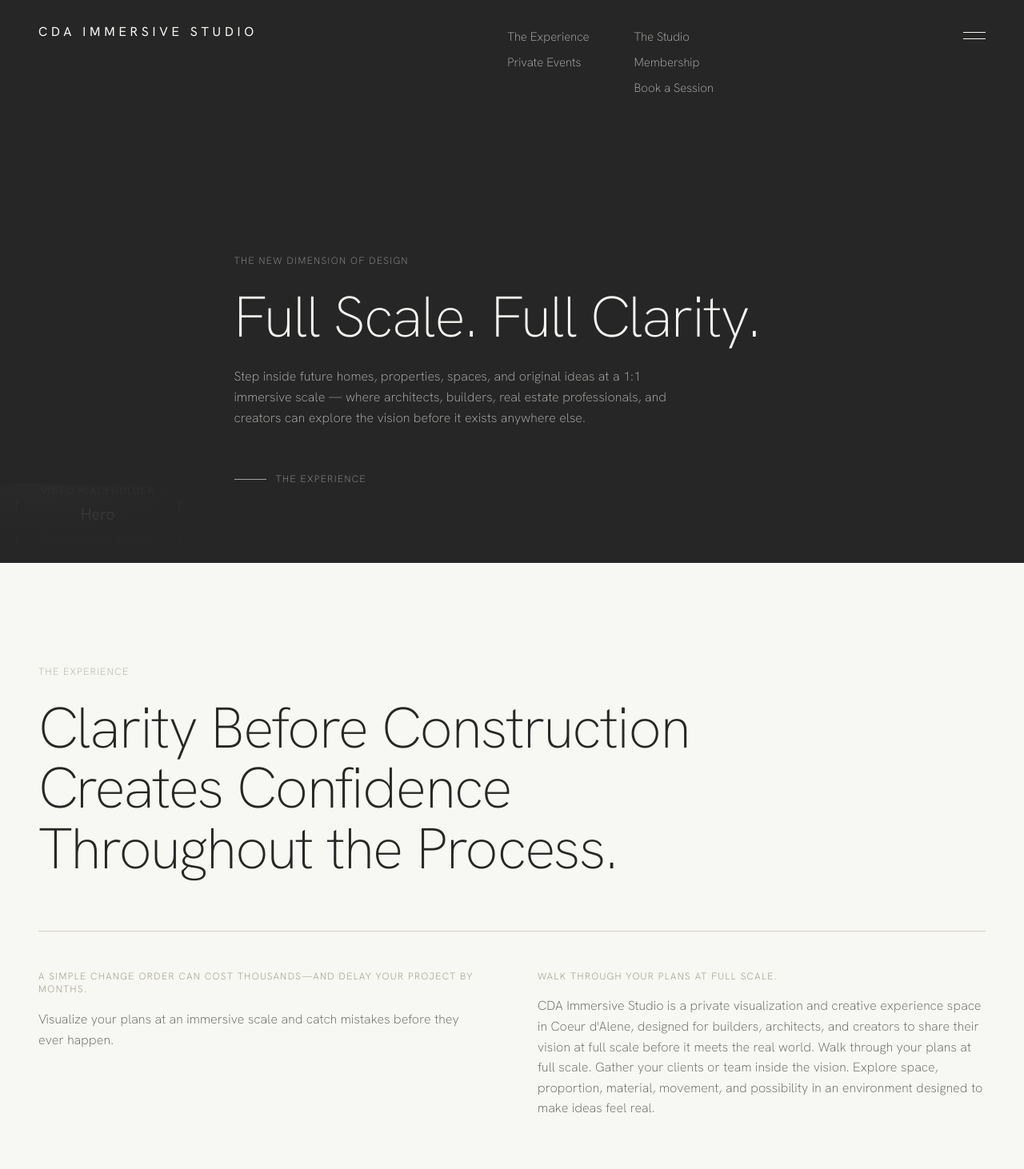
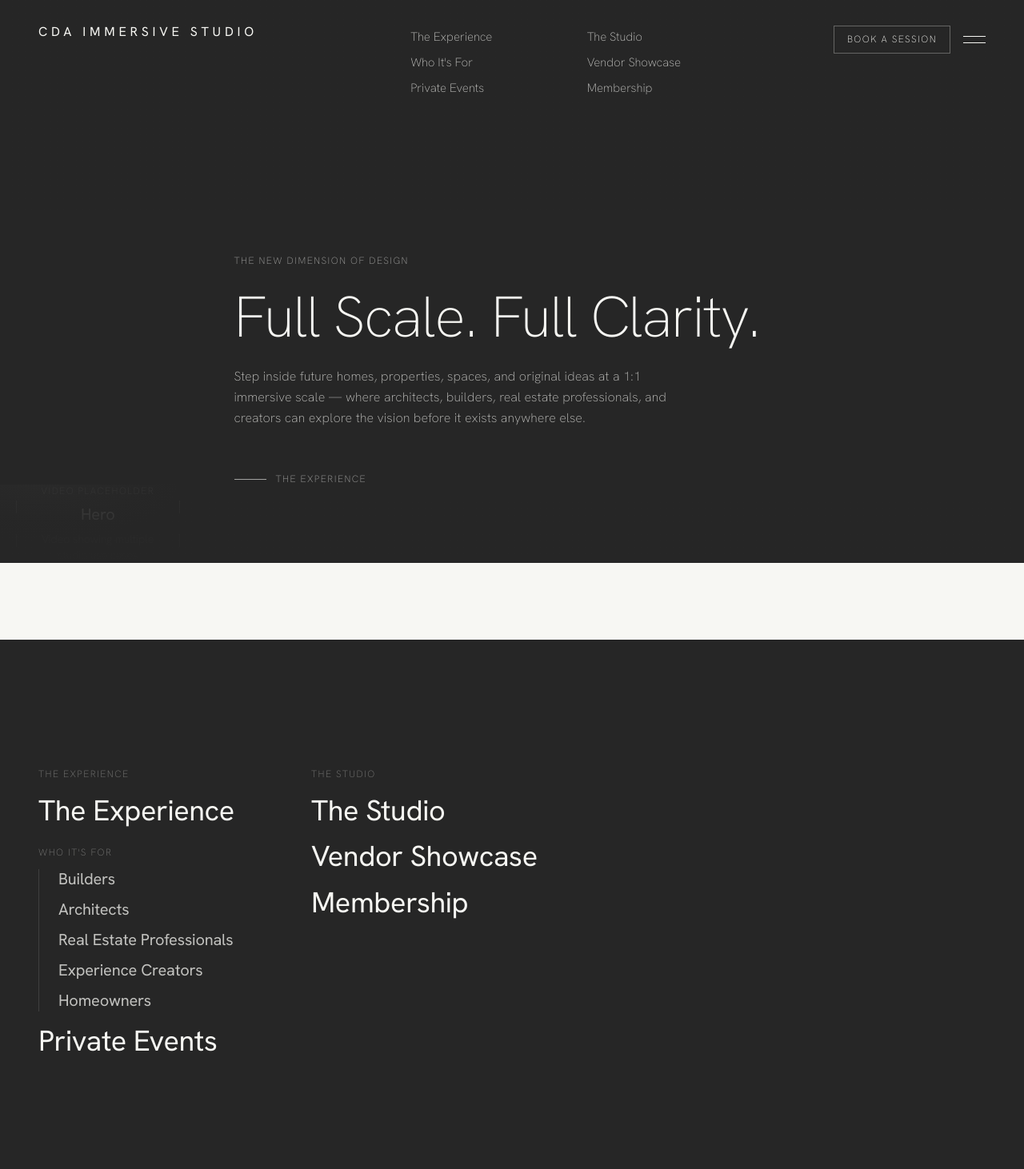
Before and after one commit to MonyVannn/immersive-studio-cda, a Next.js app: page / in a window 1280 px wide. Shown: the top 1462 px of the page at 80% size. Built offline with nearby package versions, Linux system fonts and the light colour scheme.

Commit message:
(feat): Change header and animation for header

```diff
--- a/components/sections/hero.tsx
+++ b/components/sections/hero.tsx
@@ -24,7 +24,7 @@
         </p>
 
         <a
-          href="#what-happens-here"
+          href="#the-experience"
           className="mt-8 inline-flex w-fit items-center gap-3 text-label text-off-white/60 transition-colors hover:text-off-white"
         >
           <span
--- a/components/sections/our-location.tsx
+++ b/components/sections/our-location.tsx
@@ -4,7 +4,7 @@
 export function OurLocation() {
   return (
     <section
-      id="our-location"
+      id="the-studio"
       className="scroll-mt-28 bg-onyx px-6 py-24 text-off-white md:px-12 md:py-32"
     >
       <div className="mx-auto grid w-full max-w-[110rem] gap-12 lg:grid-cols-12 lg:gap-16">
--- a/components/sections/what-happens-here.tsx
+++ b/components/sections/what-happens-here.tsx
@@ -4,7 +4,7 @@
 export function WhatHappensHere() {
   return (
     <section
-      id="what-happens-here"
+      id="the-experience"
       className="scroll-mt-28 bg-off-white px-6 py-24 md:px-12 md:py-32"
     >
       <div className="mx-auto flex w-full max-w-[110rem] flex-col gap-16">
--- a/components/site-footer.tsx
+++ b/components/site-footer.tsx
@@ -7,7 +7,7 @@
     <footer className="bg-onyx px-6 pb-12 pt-24 text-off-white md:px-12 md:pt-32">
       <div className="mx-auto flex w-full max-w-[110rem] flex-col gap-20">
         <div className="grid gap-16 lg:grid-cols-2 lg:gap-24">
-          <section id="about" className="flex scroll-mt-28 flex-col gap-6">
+          <section id="membership" className="flex scroll-mt-28 flex-col gap-6">
             <p className="text-label text-off-white/50">{about.eyebrow}</p>
             <h2 className="text-h2 font-secondary text-off-white">
               {about.headline}
--- a/components/site-header.tsx
+++ b/components/site-header.tsx
@@ -3,7 +3,123 @@
 import Link from "next/link";
 import { useEffect, useState } from "react";
 import { brand } from "@/lib/brand";
-import { navGroups } from "@/lib/content/site";
+import {
+  navGroups,
+  primaryAction,
+  type NavGroup,
+  type NavSubsection,
+} from "@/lib/content/site";
+
+const navLinkClassName =
+  "text-[0.9375rem] font-secondary leading-7 text-off-white/75 transition-colors hover:text-off-white";
+
+function NavSubsectionList({
+  subsection,
+  onNavigate,
+  variant = "desktop",
+  linkClassName = navLinkClassName,
+  labelClassName = navLinkClassName,
+}: {
+  subsection: NavSubsection;
+  onNavigate?: () => void;
+  variant?: "desktop" | "mobile";
+  linkClassName?: string;
+  labelClassName?: string;
+}) {
+  if (variant === "mobile") {
+    return (
+      <div className="flex flex-col gap-3">
+        <p className={labelClassName}>{subsection.label}</p>
+        <ul className="flex flex-col gap-3 border-l border-off-white/12 pl-6">
+          {subsection.links.map((link) => (
+            <li key={link.href}>
+              <Link href={link.href} onClick={onNavigate} className={linkClassName}>
+                {link.label}
+              </Link>
+            </li>
+          ))}
+        </ul>
+      </div>
+    );
+  }
+
+  return (
+    <div className="group/subsection">
+      <p className={`${labelClassName} cursor-default`}>{subsection.label}</p>
+
+      <div className="grid grid-rows-[0fr] transition-[grid-template-rows] duration-300 ease-[cubic-bezier(0.22,1,0.36,1)] group-hover/subsection:grid-rows-[1fr] group-focus-within/subsection:grid-rows-[1fr] motion-reduce:transition-none">
+        <div className="overflow-hidden">
+          <ul className="flex flex-col gap-1 border-l border-off-white/12 py-1 pl-3 motion-safe:-translate-y-1 motion-safe:opacity-0 motion-safe:transition-[transform,opacity] motion-safe:duration-300 motion-safe:ease-[cubic-bezier(0.22,1,0.36,1)] motion-safe:group-hover/subsection:translate-y-0 motion-safe:group-hover/subsection:opacity-100 motion-safe:group-focus-within/subsection:translate-y-0 motion-safe:group-focus-within/subsection:opacity-100 motion-reduce:translate-y-0 motion-reduce:opacity-100">
+            {subsection.links.map((link) => (
+              <li key={link.href}>
+                <Link
+                  href={link.href}
+                  onClick={onNavigate}
+                  className="text-sm font-secondary leading-6 text-off-white/70 transition-colors hover:text-off-white"
+                >
+                  {link.label}
+                </Link>
+              </li>
+            ))}
+          </ul>
+        </div>
+      </div>
+    </div>
+  );
+}
+
+function NavGroupLinks({
+  group,
+  onNavigate,
+  variant = "desktop",
+  linkClassName = navLinkClassName,
+  subsectionLinkClassName = navLinkClassName,
+  subsectionLabelClassName = navLinkClassName,
+}: {
+  group: NavGroup;
+  onNavigate?: () => void;
+  variant?: "desktop" | "mobile";
+  linkClassName?: string;
+  subsectionLinkClassName?: string;
+  subsectionLabelClassName?: string;
+}) {
+  return (
+    <>
+      {group.links.slice(0, 1).map((link) => (
+        <Link
+          key={link.href}
+          href={link.href}
+          onClick={onNavigate}
+          className={linkClassName}
+        >
+          {link.label}
+        </Link>
+      ))}
+
+      {group.subsections?.map((subsection) => (
+        <NavSubsectionList
+          key={subsection.label}
+          subsection={subsection}
+          onNavigate={onNavigate}
+          variant={variant}
+          linkClassName={subsectionLinkClassName}
+          labelClassName={subsectionLabelClassName}
+        />
+      ))}
+
+      {group.links.slice(1).map((link) => (
+        <Link
+          key={link.href}
+          href={link.href}
+          onClick={onNavigate}
+          className={linkClassName}
+        >
+          {link.label}
+        </Link>
+      ))}
+    </>
+  );
+}
 
 export function SiteHeader() {
   const [scrolled, setScrolled] = useState(false);
@@ -33,6 +149,7 @@
     };
   }, [menuOpen]);
 
+  const closeMenu = () => setMenuOpen(false);
   const opaque = scrolled || menuOpen;
 
   return (
@@ -49,7 +166,7 @@
         >
           <Link
             href="/"
-            onClick={() => setMenuOpen(false)}
+            onClick={closeMenu}
             className="text-base uppercase leading-none tracking-[0.3em] text-off-white transition-opacity hover:opacity-70"
           >
             {brand.name}
@@ -62,18 +179,19 @@
                 aria-label={group.label}
                 className="flex flex-col gap-1"
               >
-                {group.links.map((link) => (
-                  <Link
-                    key={link.href}
-                    href={link.href}
-                    className="text-[0.9375rem] font-secondary leading-7 text-off-white/75 transition-colors hover:text-off-white"
-                  >
-                    {link.label}
-                  </Link>
-                ))}
+                <NavGroupLinks group={group} variant="desktop" />
               </nav>
             ))}
           </div>
+
+          <div className="flex items-center gap-4">
+            <Link
+              href={primaryAction.href}
+              onClick={closeMenu}
+              className="border border-off-white/30 px-4 py-2 text-label text-off-white transition-colors hover:border-off-white hover:bg-off-white hover:text-onyx"
+            >
+              {primaryAction.label}
+            </Link>
 
             <button
               type="button"
@@ -96,11 +214,16 @@
             </button>
           </div>
         </div>
+      </div>
 
       <div
         id="site-menu"
-        hidden={!menuOpen}
-        className="fixed inset-0 -z-10 bg-onyx px-6 pb-16 pt-32 md:px-12 md:pt-40"
+        aria-hidden={!menuOpen}
+        className={`fixed inset-0 -z-10 bg-onyx px-6 pb-16 pt-32 transition-transform duration-500 ease-[cubic-bezier(0.22,1,0.36,1)] motion-reduce:transition-none md:px-12 md:pt-40 ${
+          menuOpen
+            ? "translate-y-0"
+            : "pointer-events-none translate-y-full motion-reduce:translate-y-0"
+        }`}
       >
         <div className="mx-auto flex h-full w-full max-w-[110rem] flex-col gap-12 overflow-y-auto md:flex-row md:gap-24">
           {navGroups.map((group) => (
@@ -110,16 +233,14 @@
               className="flex flex-col gap-4"
             >
               <p className="text-label text-off-white/40">{group.label}</p>
-              {group.links.map((link) => (
-                <Link
-                  key={link.href}
-                  href={link.href}
-                  onClick={() => setMenuOpen(false)}
-                  className="text-h2 font-secondary text-off-white transition-opacity hover:opacity-60"
-                >
-                  {link.label}
-                </Link>
-              ))}
+              <NavGroupLinks
+                group={group}
+                onNavigate={closeMenu}
+                variant="mobile"
+                linkClassName="text-h2 font-secondary text-off-white transition-opacity hover:opacity-60"
+                subsectionLinkClassName="text-h3 font-secondary text-off-white/75 transition-opacity hover:opacity-60"
+                subsectionLabelClassName="pt-2 text-label text-off-white/40"
+              />
             </nav>
           ))}
         </div>
--- a/lib/content/site.ts
+++ b/lib/content/site.ts
@@ -3,11 +3,17 @@
   href: string;
 };
 
+export type NavSubsection = {
+  label: string;
+  links: NavLink[];
+};
+
 export type NavGroup = {
   id: string;
-  /** Accessible name for the group; not rendered visually. */
+  /** Accessible name for the group; not rendered visually on desktop. */
   label: string;
   links: NavLink[];
+  subsections?: NavSubsection[];
 };
 
 export const navGroups: NavGroup[] = [
@@ -15,17 +21,32 @@
     id: "experience",
     label: "The Experience",
     links: [
-      { label: "The Experience", href: "#what-happens-here" },
+      { label: "The Experience", href: "#the-experience" },
       { label: "Private Events", href: "#private-events" },
+    ],
+    subsections: [
+      {
+        label: "Who It's For",
+        links: [
+          { label: "Builders", href: "#builders" },
+          { label: "Architects", href: "#architects" },
+          {
+            label: "Real Estate Professionals",
+            href: "#real-estate-professionals",
+          },
+          { label: "Experience Creators", href: "#experience-creators" },
+          { label: "Homeowners", href: "#homeowners" },
+        ],
+      },
     ],
   },
   {
     id: "studio",
     label: "The Studio",
     links: [
-      { label: "The Studio", href: "#our-location" },
-      { label: "Membership", href: "#about" },
-      { label: "Book a Session", href: "#contact" },
+      { label: "The Studio", href: "#the-studio" },
+      { label: "Vendor Showcase", href: "#vendor-showcase" },
+      { label: "Membership", href: "#membership" },
     ],
   },
 ];
```
Also changed, not shown: public/logo/logo-glow-off-white.png (added), public/logo/logo-off-white.png (added). Lines whose indentation alone changed are shown as unchanged.
